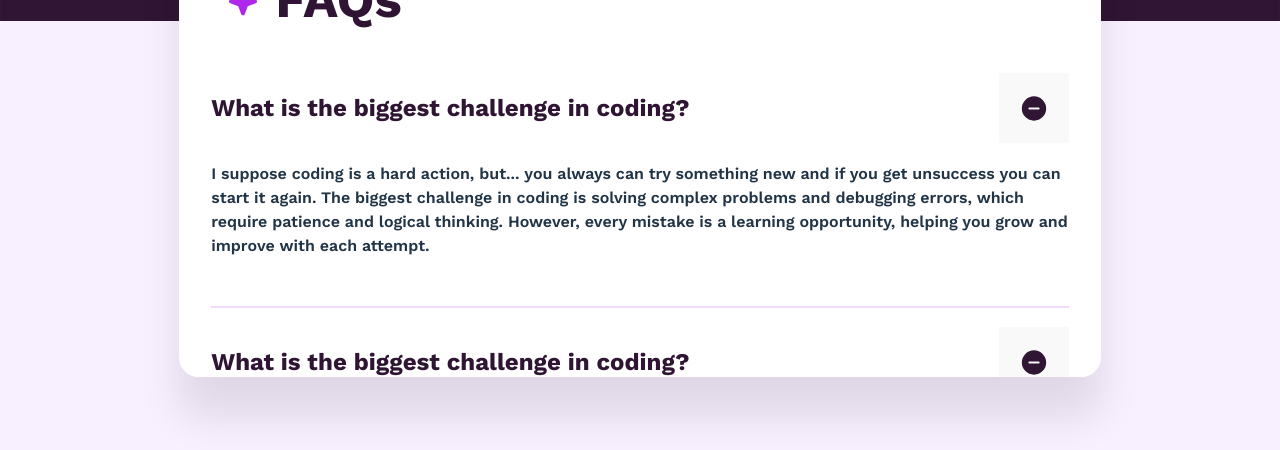
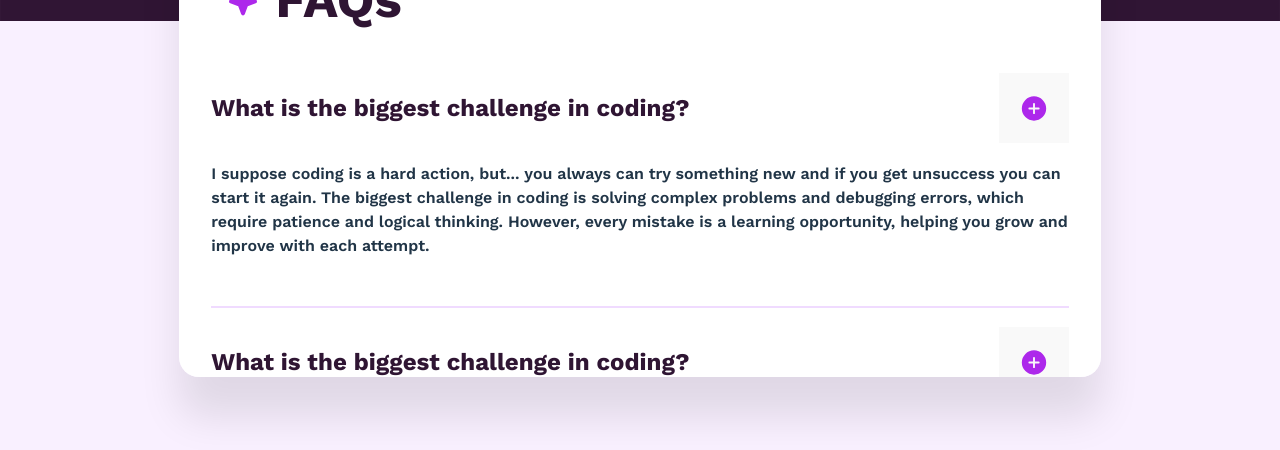
Before and after one commit to stereogamm/FAQ-accordion, a React (Vite) app: page / in a window 1280 px wide. Shown: the part 263-713 px from the top of the page. Built offline with nearby package versions, Linux system fonts and the light colour scheme.

Commit message:
code refactor - create accordion button component

```diff
--- /dev/null
+++ b/src/Components/AccordionButton.jsx
@@ -0,0 +1,13 @@
+import React from "react";
+
+import "../App.css";
+import IconMinus from "./IconMinus";
+import IconPlus from "./IconPlus";
+
+function AccordionButton({ onClick, isOpen }) {
+  return (
+    <button className="button__icon" onClick={onClick}>{isOpen ? <IconMinus /> : <IconPlus />}</button>
+  );
+}
+
+export default AccordionButton;
--- /dev/null
+++ b/src/Components/IconMinus.jsx
@@ -0,0 +1,20 @@
+import React from "react";
+
+function IconMinus() {
+  return (
+    <svg
+      xmlns="http://www.w3.org/2000/svg"
+      width="30"
+      height="31"
+      fill="none"
+      viewBox="0 0 30 31"
+    >
+      <path
+        fill="#301534"
+        d="M15 3.313A12.187 12.187 0 1 0 27.188 15.5 12.2 12.2 0 0 0 15 3.312Zm4.688 13.124h-9.375a.938.938 0 0 1 0-1.875h9.374a.938.938 0 0 1 0 1.876Z"
+      />
+    </svg>
+  );
+}
+
+export default IconMinus;
--- /dev/null
+++ b/src/Components/IconPlus.jsx
@@ -0,0 +1,20 @@
+import React from "react";
+
+function IconPlus() {
+  return (
+    <svg
+      xmlns="http://www.w3.org/2000/svg"
+      width="30"
+      height="31"
+      fill="none"
+      viewBox="0 0 30 31"
+    >
+      <path
+        fill="#AD28EB"
+        d="M15 3.313A12.187 12.187 0 1 0 27.188 15.5 12.203 12.203 0 0 0 15 3.312Zm4.688 13.124h-3.75v3.75a.938.938 0 0 1-1.876 0v-3.75h-3.75a.938.938 0 0 1 0-1.875h3.75v-3.75a.938.938 0 0 1 1.876 0v3.75h3.75a.938.938 0 0 1 0 1.876Z"
+      />
+    </svg>
+  );
+}
+
+export default IconPlus;
--- a/src/Components/ListComponent.jsx
+++ b/src/Components/ListComponent.jsx
@@ -1,19 +1,22 @@
 import React from "react";
 
 import "../App.css";
-import iconMinus from '../assets/images/image/icon-minus.svg';
-
+import AccordionButton from "./AccordionButton";
 
 function ListComponent() {
   return (
     <>
-        <div className="list_wrapper">
-                <h2>What is the biggest challenge in  coding?</h2>
-                <button className="button__icon" onClick={() => console.log('click')}>
-                    <img src={iconMinus} alt="icon for open list item" />
-                </button>
-         </div>
-         <p>I suppose coding is a hard action, but... you always can try something new and if you get unsuccess you can start it again. The biggest challenge in coding is solving complex problems and debugging errors, which require patience and logical thinking. However, every mistake is a learning opportunity, helping you grow and improve with each attempt. </p>
+      <div className="list_wrapper">
+        <h2>What is the biggest challenge in coding?</h2>
+        <AccordionButton />
+      </div>
+      <p>
+        I suppose coding is a hard action, but... you always can try something
+        new and if you get unsuccess you can start it again. The biggest
+        challenge in coding is solving complex problems and debugging errors,
+        which require patience and logical thinking. However, every mistake is a
+        learning opportunity, helping you grow and improve with each attempt.{" "}
+      </p>
     </>
   );
 }
```
